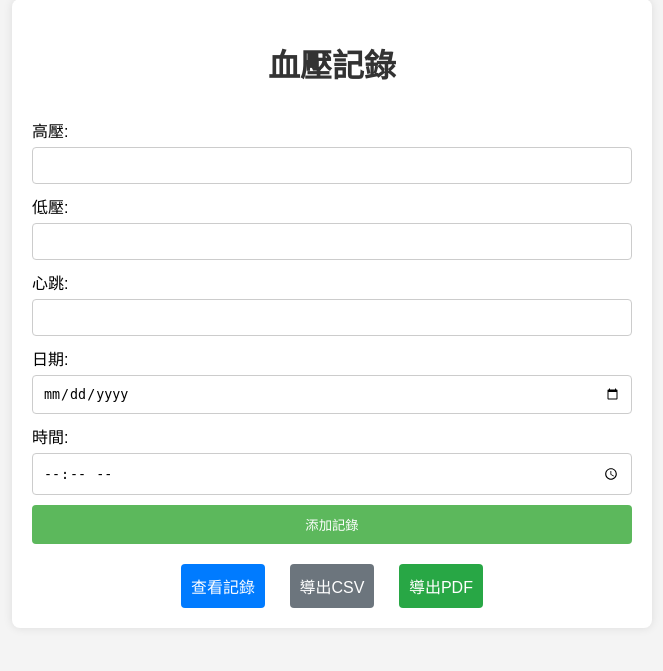
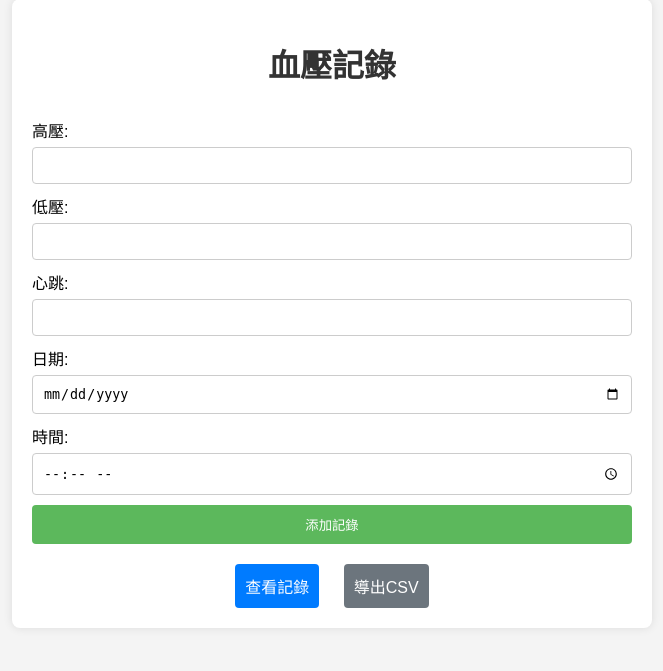
Before and after one commit to shamough1792/Blood_Pressure_Tracker, a Node project: template views/index.ejs in a window 1280 px wide. Shown: the part 21-692 px from the top of the page, without its empty margins (308-971 px from the left). Run offline with Node 20 templates, Linux system fonts and the light colour scheme; the template is opened without the code that fills it, so the values that code supplies are empty.

Commit message:
Add files via upload

```diff
--- a/package.json
+++ b/package.json
@@ -14,8 +14,6 @@
     "csv-writer": "^1.6.0",
     "ejs": "^3.1.10",
     "express": "^4.21.1",
-    "moment": "^2.30.1",
-    "mysql2": "^3.11.3",
-    "pdfkit": "^0.15.1",
+    "mysql2": "^3.11.3"
   }
 }
--- a/public/styles.css
+++ b/public/styles.css
@@ -101,10 +101,6 @@ button:hover {
     background-color: #6c757d; /* Grey */
 }
 
-.link-button.pdf {
-    background-color: #28a745; /* Green */
-}
-
 /* Hover effects for buttons */
 .link-button.records:hover {
     background-color: #0056b3; /* Darker blue on hover */
@@ -113,7 +109,3 @@ button:hover {
 .link-button.csv:hover {
     background-color: #5a6268; /* Darker grey on hover */
 }
-
-.link-button.pdf:hover {
-    background-color: #218838; /* Darker green on hover */
-}
--- a/server.js
+++ b/server.js
@@ -3,9 +3,7 @@ const bodyParser = require('body-parser');
 const mysql = require('mysql2');
 const { createObjectCsvWriter } = require('csv-writer');
 const ejs = require('ejs');
-const PDFDocument = require('pdfkit');
 const createCsvWriter = require('csv-writer').createObjectCsvWriter;
-const moment = require('moment'); // Import moment.js
 const path = require('path');
 const fs = require('fs');
 
@@ -133,52 +131,24 @@ app.get('/export/csv', (req, res) => {
     });
 });
 
-// Export to PDF
-app.get('/export/pdf', (req, res) => {
-    const doc = new PDFDocument();
-    const fileName = 'records.pdf';
-    res.setHeader('Content-disposition', 'attachment; filename=' + fileName);
-    res.setHeader('Content-type', 'application/pdf');
-    doc.pipe(res);
-
-    // Embed the custom font
-    const fontPath = path.join(__dirname, 'fonts/NotoSansTC-Regular.ttf'); // Adjust the path accordingly
-    doc.font(fontPath);
-
-    // Title
-    doc.fontSize(25).text('血壓記錄', { align: 'center' });
-    doc.moveDown();
-
-    // Table Header
-    doc.fontSize(12).text('高壓     低壓     心跳           記錄時間', {
-        align: 'center'
+// Check the connection status every 5 minute
+setInterval(() => {
+    db.query('SELECT 1', (err, results) => {
+        if (err) {
+            console.error('Database connection lost, reconnecting:', err);
+            db.connect((err) => {
+                if (err) {
+                    console.error('Error reconnecting to database:', err);
+                } else {
+                    console.log('Reconnected to database');
+                }
+            });
+        } else {
+            // Output the result of SELECT 1
+            console.log('Database connection is alive. Query result:', results);
+        }
     });
-    doc.moveDown();
-
-    // Draw a line
-    doc.moveTo(50, doc.y).lineTo(550, doc.y).stroke();
-    doc.moveDown();
-
-    // Query the database
-    db.query('SELECT * FROM records', (err, results) => {
-        if (err) {
-            console.error('Database error:', err);
-            res.status(500).send('Error fetching records');
-            return;
-        }
-
-        // Add each record to the PDF
-        results.forEach(record => {
-            const formattedDate = moment(record.recorded_at).format('YYYY-MM-DD HH:mm:ss'); // Format date
-            doc.text(`${record.high_pressure}     ${record.low_pressure}     ${record.heartbeat}           ${formattedDate}`, {
-                align: 'center'
-            });
-        });
-
-        // Finish the document
-        doc.end();
-    });
-});
+}, 300000); // 5 minute
 
 // Start server
 app.listen(port, () => {
--- a/views/index.ejs
+++ b/views/index.ejs
@@ -40,7 +40,6 @@
         <div class="links">
             <a href="/records" class="link-button records">查看記錄</a>
             <a href="/export/csv" class="link-button csv">導出CSV</a>
-            <a href="/export/pdf" class="link-button pdf">導出PDF</a>
         </div>
     </div>
 </body>
--- a/views/records.ejs
+++ b/views/records.ejs
@@ -38,7 +38,6 @@
         </table>
         <a href="/" class="btn btn-primary">返回</a>
         <a href="/export/csv" class="btn btn-secondary">導出CSV</a>
-        <a href="/export/pdf" class="btn btn-success">導出PDF</a>
     </div>
 </body>
 </html>
```
